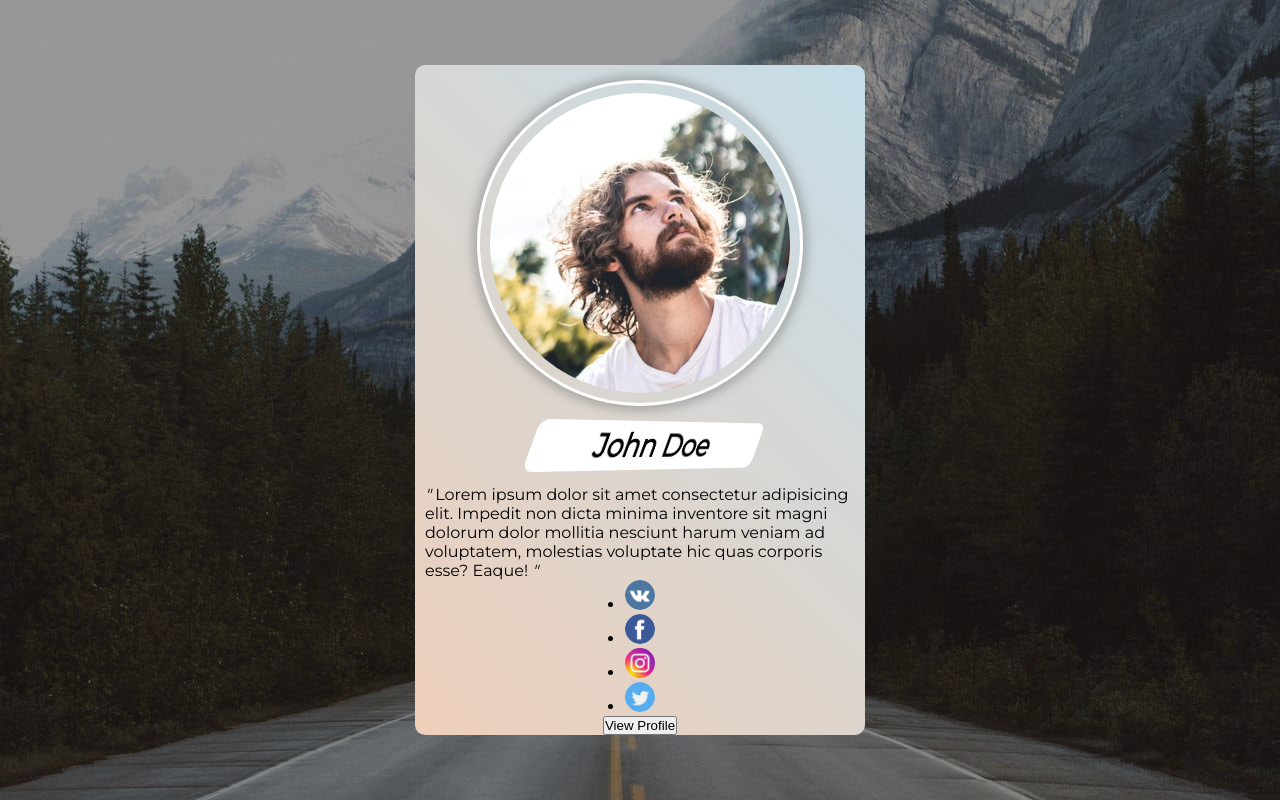
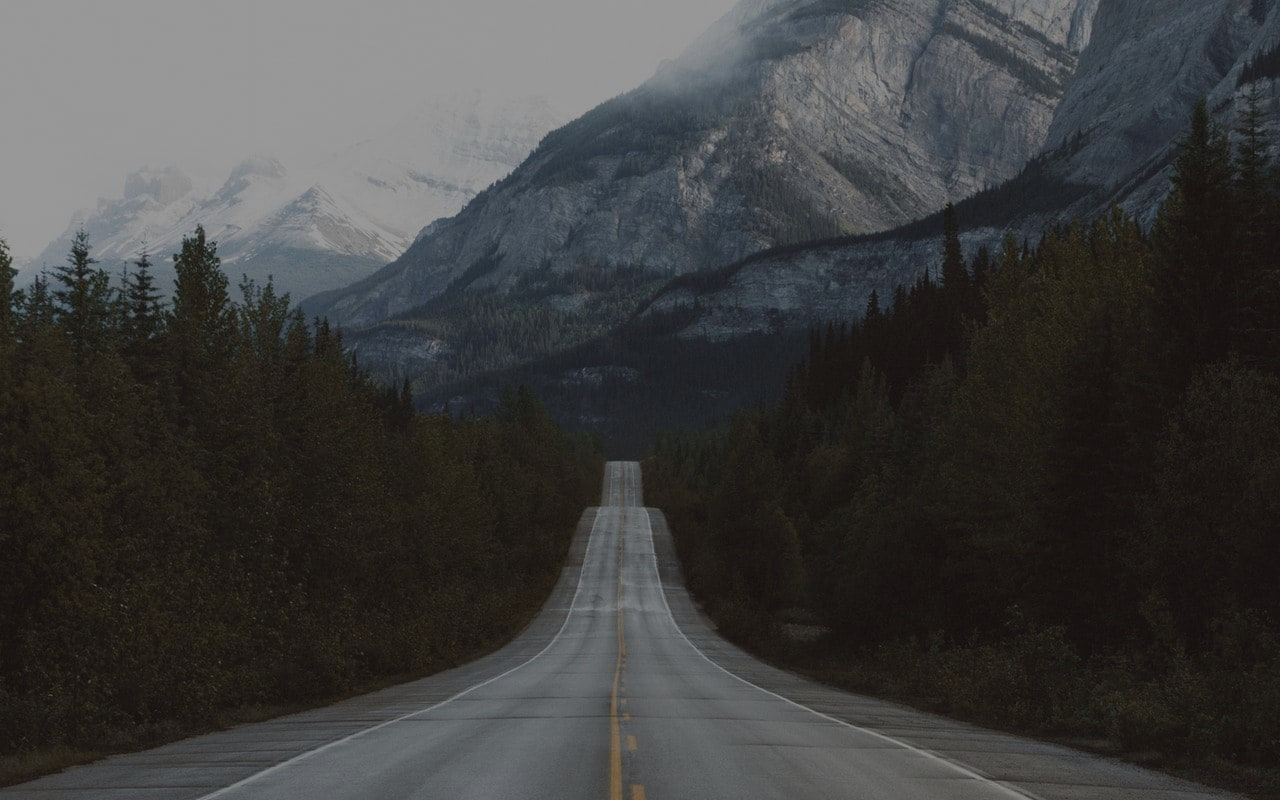
Before and after one commit to SergeyKiselev2001/css-course, a Vue app: page / in a window 1280 px wide. Built offline with nearby package versions, Linux system fonts and the light colour scheme.

Commit message:
готовая первая часть курса

```diff
--- a/src/App.vue
+++ b/src/App.vue
@@ -1,6 +1,9 @@
 <template>
   <div class="container">
     <div class="card-wrapper">
+      <div class="card-wrapper-2">
+
+
       <div class="card">
         <img src="../public/imgs/john-doe.jpg" class="card-img">
         <h1 class="card-heading">John Doe</h1>
@@ -39,6 +42,9 @@
         </ul>
         <button class="card-btn">View Profile</button>
       </div>
+
+     </div>
+
     </div>
   </div>
 </template>
@@ -57,32 +63,48 @@ export default {
 <style>
 
 @import url('https://fonts.googleapis.com/css2?family=Montserrat&display=swap');
-
+@import url('https://fonts.googleapis.com/css2?family=Josefin+Sans:ital,wght@1,300&display=swap');
 
 *{
   margin: 0px;
   padding: 0px;
 }
 
+.card-wrapper-2 {
+  position: absolute;
+  margin-top: -800px;
+}
+
 .container {
     font-family: 'Montserrat', sans-serif;
     height: 100vh;
     width: 100vw;
+
     background: linear-gradient(rgba(0,0,0,0.4),rgba(0,0,0,0.4)),url('../public/imgs/bg.jpg') no-repeat center;
 }
 
 .icon{
-  height: 30px;
+  height: 42px;
   width: auto;
   border-radius: 50%;
+  margin: 5px;
+  transition: .2s ease;
+  box-shadow: 0px 0px 10px 3px rgb(0, 0, 0, 0.2);
+}
+
+.icon:hover{
+  transform: scale(1.1);
+  box-shadow: 0px 0px 15px 5px rgb(0, 0, 0, 0.2);
+
 }
 .card-wrapper {
+  overflow: hidden;
   box-sizing: border-box;
   position: absolute;
   transform: translate(-50%, -50%);
   left: 50%;
   top: 50%;
-  height: fit-content;
+  height: 656px;
   width: 450px;
   /* border: 1px solid white; */
   transition: .2s;
@@ -92,9 +114,16 @@ export default {
 
 .card-wrapper:hover{
   box-shadow: 0 0 30px #fff;
+  transition: .2s;
+}
+
+.card-wrapper:hover .card-wrapper-2{
+  transition: 1s;
+  margin-top: 0px;
 }
 
 .card {
+
   height: 100%;
   width: 100%;
   background-color: #fff;
@@ -134,7 +163,39 @@ export default {
 
 .card-paragraph {
   font-size: 16px;
-  padding: 0px 10px;
+  padding: 0px 15px;
+  font-style: italic;
+  text-align: center;
+}
+
+.card-icons {
+  list-style: none;
+  display: flex;
+  flex-direction: row;
+  padding: 10px;
+}
+
+.card-btn {
+  border: none;
+  outline: none;
+  width: 190px;
+  font-family: 'Josefin Sans', sans-serif;
+  font-size: 20px;
+  height: 45px;
+  border-radius: 20px;
+  margin-bottom: 20px;
+  color: white;
+  background-color: rgb(88, 46, 12);
+  box-shadow: 0 0 10px 5px rgba(95, 95, 95, 0.17);
+  transition: .3s;
+  cursor: pointer;
+}
+
+.card-btn:hover{
+  color: black;
+  background-color: white;
+
+  transform: scale(1.05);
 }
 
 </style>
```
